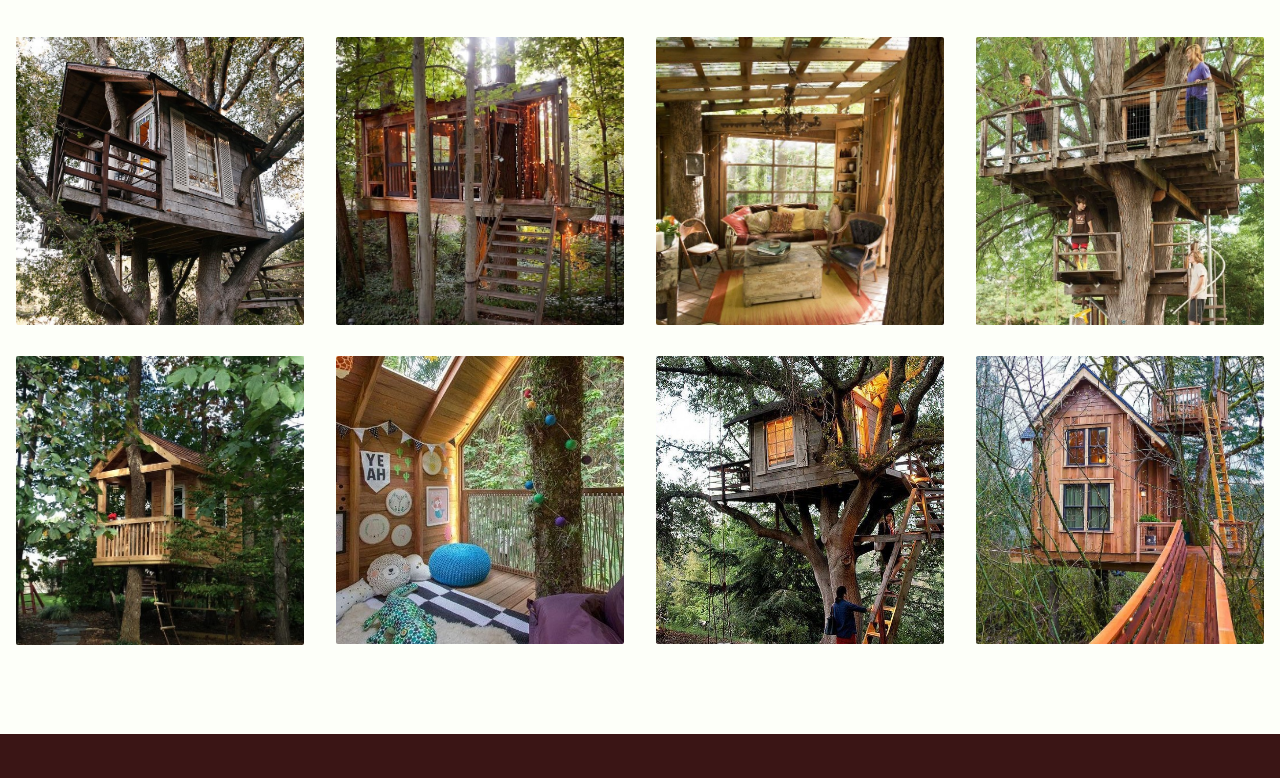
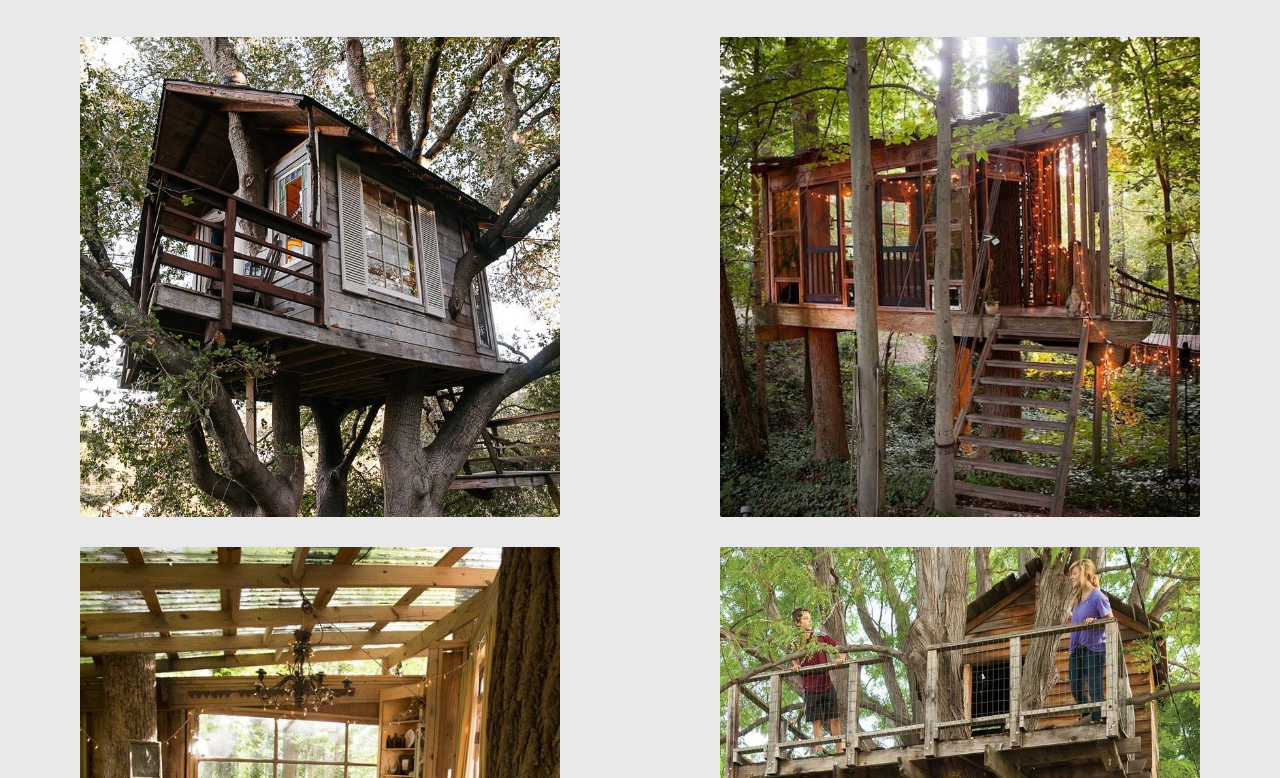
Before and after one commit to Amendolaflor/threecompany, a website: page views/gallery.html in a window 1280 px wide. Shown: the part 68-846 px from the top of the page. Drawn offline with nearby package versions, Linux system fonts and the light colour scheme.

Commit message:
colour changes

```diff
--- a/assets/scss/styles.scss
+++ b/assets/scss/styles.scss
@@ -1,8 +1,8 @@
 /* VARIABLES COLORES*/
 
-$blanco-fondo: #fdfff9;
+$blanco-fondo: rgb(233, 233, 233);
 $gris-oscuro: #353333;
-$gris-nav: rgb(226, 231, 229);
+$gris-nav: white;
 $gris-borde:#c2c8ca;
 $gris2: #333;
 $bordo: #3a1515;
@@ -358,7 +358,7 @@ form {
 	}
 }
 
-@media (max-width: 1800px) {
+@media (max-width: 2300px) {
 	#tituloPagina  {
 		font-size: 60px;
 		padding-bottom: 10px;
@@ -369,7 +369,7 @@ form {
 		padding-bottom: 20px;
 	}
 	.flex-hijo_imagen {
-		width: 18em;
+		width: 30em;
 	}
 }
 
```
Also changed, not shown: views/gallery.html (+4 -0 lines), assets/css/estilos.css, 1 other file.
